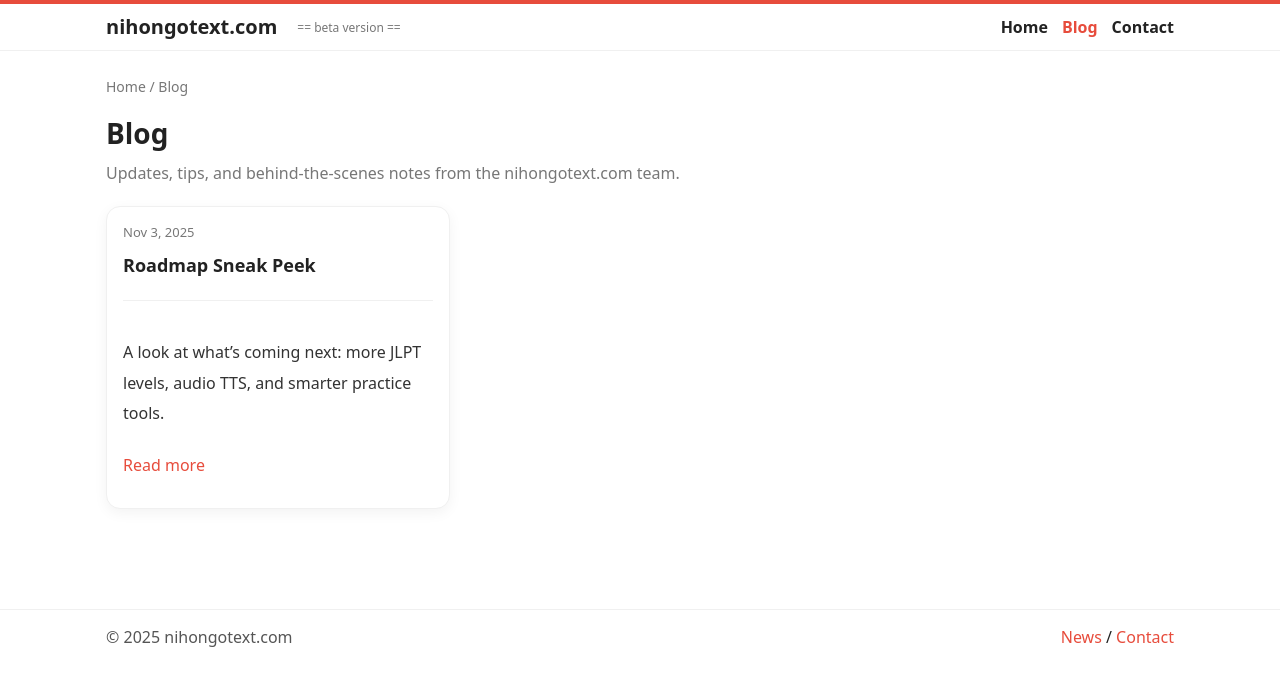
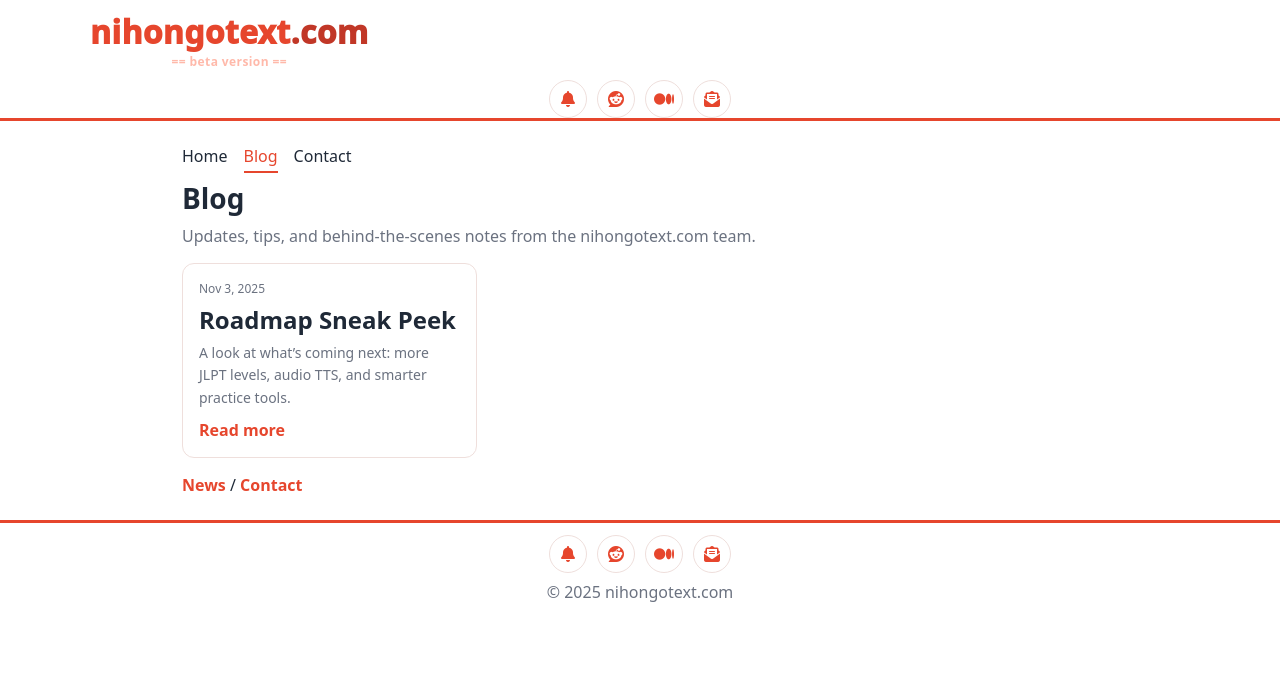
Before and after one commit to kuni92snow/nihongotext, a website: page blog/index.html in a window 1280 px wide. Drawn offline with Linux system fonts and the light colour scheme.

Commit message:
Update index.html

```diff
--- a/blog/index.html
+++ b/blog/index.html
@@ -4,165 +4,141 @@
   <meta charset="utf-8" />
   <meta name="viewport" content="width=device-width,initial-scale=1" />
   <title>Blog | nihongotext.com</title>
-  <meta http-equiv="Cache-Control" content="no-store, no-cache, must-revalidate, max-age=0">
-  <meta http-equiv="Pragma" content="no-cache">
-  <meta http-equiv="Expires" content="0">
-  <link rel="icon" href="/favicon.ico" />
+  <meta name="color-scheme" content="light only" />
+
+  <!-- Font Awesome (icons) -->
+  <link rel="stylesheet" href="https://cdnjs.cloudflare.com/ajax/libs/font-awesome/6.5.1/css/all.min.css" crossorigin="anonymous" referrerpolicy="no-referrer" />
+
+  <!-- GA4 (same as top/inquiry) -->
+  <script async src="https://www.googletagmanager.com/gtag/js?id=G-9QSHWJE0HZ"></script>
+  <script>
+    window.dataLayer = window.dataLayer || [];
+    function gtag(){dataLayer.push(arguments);}
+    gtag('js', new Date());
+    gtag('config', 'G-9QSHWJE0HZ', { send_page_view: true });
+  </script>
+
+  <!-- AdSense (same as top/inquiry) -->
+  <script async src="https://pagead2.googlesyndication.com/pagead/js/adsbygoogle.js?client=ca-pub-2358198194205084" crossorigin="anonymous"></script>
+
   <style>
+    /* ===== Site palette (same as inquiry) ===== */
     :root{
-      --accent:#e74c3c; --accent-2:#ff6b6b;
-      --ink:#222; --muted:#777; --bg:#fff; --card:#fff; --line:#f0f0f0;
+      --shu:#e6462d; --shu-deep:#c13727; --shu-tint:#fff2ef;
+      --shu-soft:#ffb9aa; --white:#fff; --ink:#1f2937; --muted:#6b7280; --border:#efdfdc;
+      --learned-bg:#eaf7ec; --learned-border:#cfead5; --learned-ink:#165b31;
     }
     *{box-sizing:border-box}
-    html,body{margin:0;background:var(--bg);color:var(--ink);
-      font-family:system-ui,-apple-system,Segoe UI,Roboto,Helvetica,Arial,"Noto Sans JP","Hiragino Kaku Gothic ProN","Yu Gothic",sans-serif}
-    a{color:var(--accent);text-decoration:none} a:hover{text-decoration:underline}
+    html,body{margin:0;color:var(--ink);background:#fff;
+      font-family:system-ui,-apple-system,Segoe UI,Roboto,Helvetica,Arial,"Noto Sans JP","Yu Gothic",Meiryo,sans-serif}
+    a{color:inherit;text-decoration:none}
+    .container{max-width:1100px;margin:0 auto;padding:0 16px}
 
-    .site-header{position:sticky;top:0;z-index:20;background:#fff;
-      border-top:4px solid var(--accent);border-bottom:1px solid var(--line)}
-    .head-inner{max-width:1100px;margin:0 auto;display:flex;align-items:center;gap:12px;padding:12px 16px}
-    .brand{font-weight:800;font-size:20px;line-height:1;cursor:pointer}
-    .beta{font-size:12px;color:#777;margin-left:8px}
-    nav{margin-left:auto;display:flex;gap:14px;flex-wrap:wrap}
-    nav a{color:var(--ink);font-weight:600} nav a.active{color:var(--accent)}
+    /* ===== Header (same as inquiry) ===== */
+    header{border-bottom:3px solid var(--shu);background:#fff}
+    .h-row{display:flex;align-items:center;justify-content:space-between;padding:10px 0}
+    .brand{display:flex;flex-direction:column;gap:2px}
+    .brand a.brand-link{display:inline-block;color:inherit;text-decoration:none}
+    .brand a.brand-link:focus-visible{outline:3px solid rgba(230,70,45,.35);border-radius:6px}
+    .brand-title{font-weight:980;letter-spacing:.3px;font-size:clamp(24px,4.2vw,32px);color:var(--shu)}
+    .brand-sub{width:fit-content;margin:0 auto;color:var(--shu-soft);font-weight:700;font-size:12px;letter-spacing:.4px}
+    .iconbar{display:flex;gap:10px;flex-wrap:wrap;justify-content:center}
+    .iconbar .tool{display:inline-flex;width:38px;height:38px;align-items:center;justify-content:center;border-radius:50%;
+      border:1px solid var(--border);background:#fff}
+    .iconbar .tool i{color:var(--shu)}
+    .iconbar .tool:hover{border-color:var(--shu)}
 
-    .site-footer{border-top:1px solid var(--line);padding:16px 0;margin-top:40px}
-    .foot-inner{max-width:1100px;margin:0 auto;display:flex;justify-content:space-between;align-items:center;padding:0 16px}
-    .copy{color:#555}
+    /* ===== Page main ===== */
+    main{max-width:980px;margin:20px auto 24px;padding:0 16px}
+    h1{font-size:28px;margin:0 0 8px}
+    .lead{color:var(--muted);margin:0 0 16px}
 
-    .wrap{max-width:1100px;margin:0 auto;padding:20px 16px 60px}
-    .breadcrumbs{font-size:14px;color:var(--muted);margin:6px 0 14px}
-    .breadcrumbs a{color:var(--muted)}
-    .page-title{font-size:28px;font-weight:800;margin:18px 0 10px}
-    .desc{color:var(--muted);margin:0 0 22px}
+    /* Blog cards */
+    .cards{display:grid;grid-template-columns:repeat(auto-fill,minmax(260px,1fr));gap:16px}
+    .card{border:1px solid var(--border);border-radius:12px;background:#fff;padding:16px}
+    .date{font-size:12px;color:var(--muted);margin-bottom:6px}
+    .title{font-weight:800;margin:0 0 6px}
+    .desc{color:var(--muted);font-size:14px;line-height:1.6;margin:0 0 10px}
+    .read{font-weight:700;color:var(--shu)}
+    .read:hover{color:var(--shu-deep);text-decoration:underline}
 
-    .grid{display:grid;grid-template-columns:repeat(3,1fr);gap:18px}
-    @media (max-width:980px){ .grid{grid-template-columns:repeat(2,1fr);} }
-    @media (max-width:640px){ .grid{grid-template-columns:1fr;} }
+    /* ===== Footer (same as inquiry) ===== */
+    footer{border-top:3px solid var(--shu);margin-top:24px;background:#fff}
+    .f-row{display:flex;flex-direction:column;gap:8px;align-items:center;justify-content:center;padding:12px 0}
+    .copy{color:#6b7280}
 
-    .card{background:var(--card);border:1px solid var(--line);border-radius:14px;padding:16px;
-      box-shadow:0 4px 14px rgba(0,0,0,.05);display:flex;flex-direction:column;gap:10px}
-    .meta{display:flex;gap:10px;align-items:center;color:var(--muted);font-size:13px}
-    .title{font-size:18px;font-weight:800;line-height:1.4;margin:2px 0}
-    .body{color:#333;line-height:1.9}
-    .hr{height:1px;background:var(--line);margin:10px 0}
-    .more{margin-top:auto}
+    /* Breadcrumb / nav under header (optional) */
+    .crumb{font-size:13px;color:var(--muted);margin:10px 0}
+    .topnav{display:flex;gap:16px;margin:0 0 6px}
+    .topnav a{padding:4px 0;border-bottom:2px solid transparent}
+    .topnav a.active{border-color:var(--shu);color:var(--shu)}
   </style>
 </head>
 <body>
-  <header class="site-header">
-    <div class="head-inner">
-      <div class="brand" onclick="location.href='/'">nihongotext.com</div>
-      <div class="beta">== beta version ==</div>
-      <nav aria-label="Site">
-        <a href="/index.html">Home</a>
-        <a href="/blog/" class="active">Blog</a>
-        <a href="/inquiry/">Contact</a>
+  <!-- ===== Header ===== -->
+  <header>
+    <div class="container h-row positioned">
+      <div class="brand">
+        <a class="brand-link" id="homeLink" href="/" aria-label="nihongotext.com のトップページへ">
+          <div class="brand-title">nihongotext<span style="color:var(--shu-deep)">.com</span></div>
+          <div class="brand-sub">== beta version ==</div>
+        </a>
+      </div>
+      <div></div>
+    </div>
+    <div class="container">
+      <nav class="iconbar" aria-label="site icons">
+        <a class="tool" title="お知らせ（ブログ）" href="/blog/"><i class="fas fa-bell"></i></a>
+        <a class="tool" title="Reddit" target="_blank" href="https://reddit.com/r/nihongotext"><i class="fab fa-reddit"></i></a>
+        <a class="tool" title="Medium" target="_blank" href="https://medium.com/@nihongotext"><i class="fab fa-medium"></i></a>
+        <a class="tool" title="Substack" target="_blank" href="https://substack.com/@nihongotext"><i class="fas fa-envelope-open-text"></i></a>
       </nav>
     </div>
   </header>
 
-  <main class="wrap">
-    <div class="breadcrumbs"><a href="/index.html">Home</a> / Blog</div>
-    <h1 class="page-title">Blog</h1>
-    <p class="desc">Updates, tips, and behind-the-scenes notes from the nihongotext.com team.</p>
-    <section id="post-grid" class="grid" aria-live="polite"></section>
+  <!-- ===== Main ===== -->
+  <main>
+    <div class="container">
+      <nav class="topnav" aria-label="breadcrumbs and tabs">
+        <a href="/"      >Home</a>
+        <a href="/blog/" class="active">Blog</a>
+        <a href="/inquiry/">Contact</a>
+      </nav>
+
+      <h1>Blog</h1>
+      <p class="lead">Updates, tips, and behind-the-scenes notes from the nihongotext.com team.</p>
+
+      <section class="cards">
+        <!-- Example post card -->
+        <article class="card">
+          <div class="date">Nov 3, 2025</div>
+          <h2 class="title">Roadmap Sneak Peek</h2>
+          <p class="desc">A look at what’s coming next: more JLPT levels, audio TTS, and smarter practice tools.</p>
+          <a class="read" href="/blog/roadmap.html">Read more</a>
+        </article>
+      </section>
+
+      <div style="margin-top:16px">
+        <a class="read" href="/news.html">News</a> / <a class="read" href="/inquiry/">Contact</a>
+      </div>
+    </div>
   </main>
 
-  <footer class="site-footer">
-    <div class="foot-inner">
-      <div class="copy">© <span id="yy"></span> nihongotext.com</div>
-      <div><a href="/blog/news.html">News</a> / <a href="/inquiry/index.html">Contact</a></div>
+  <!-- ===== Footer ===== -->
+  <footer>
+    <div class="container f-row">
+      <nav class="iconbar" aria-label="site icons">
+        <a class="tool" title="お知らせ（ブログ）" href="/blog/"><i class="fas fa-bell"></i></a>
+        <a class="tool" title="Reddit" target="_blank" href="https://reddit.com/r/nihongotext"><i class="fab fa-reddit"></i></a>
+        <a class="tool" title="Medium" target="_blank" href="https://medium.com/@nihongotext"><i class="fab fa-medium"></i></a>
+        <a class="tool" title="Substack" target="_blank" href="https://substack.com/@nihongotext"><i class="fas fa-envelope-open-text"></i></a>
+      </nav>
+      <div class="copy">© 2025 nihongotext.com</div>
     </div>
   </footer>
 
   <script>
-    // 年号
-    document.getElementById("yy").textContent = String(new Date().getFullYear());
-
-    // --- キャッシュ/古いSWの影響を極力バイパス ---
-    (async () => {
-      try{
-        if ('serviceWorker' in navigator) {
-          const regs = await navigator.serviceWorker.getRegistrations();
-          for (const r of regs) { if (r.scope.startsWith(location.origin)) { /*必要なら解除*/ } }
-        }
-        if ('caches' in window) {
-          const keys = await caches.keys();
-          for (const k of keys) { if (k.includes('nihongotext')) { await caches.delete(k); } }
-        }
-      }catch(_e){}
-    })();
-
-    const root = document.getElementById("post-grid");
-    const BUSTER = `v=${encodeURIComponent(new Date().toISOString().slice(0,19))}`;
-
-    // フォールバック記事（JSONが404でも真っ白にしない）
-    const FALLBACK = [{
-      id:"hello-nihongotext",
-      date:"2025-10-30",
-      title:"サイト更新(こうしん)のお知らせ",
-      summary:"Blog の初期化中です。しばらくしてから再読み込みしてください。",
-      href:"/index.html"
-    }];
-
-    fetch(`/blog/blogPosts.json?${BUSTER}`, { cache: 'no-store' })
-      .then(r => r.ok ? r.json() : Promise.reject(new Error(r.statusText)))
-      .then(json => {
-        const items = Array.isArray(json) ? json : [];
-        render(items.length ? items : FALLBACK);
-        injectLDJson(items.length ? items : FALLBACK);
-      })
-      .catch(() => {
-        render(FALLBACK);
-        injectLDJson(FALLBACK);
-      });
-
-    function cardTemplate(p){
-      const titleHtml  = ruby(p.title || '');
-      const summaryHtml= p.summary ? ruby(p.summary) : '';
-      const jaNoteHtml = p.jaNote  ? ruby(p.jaNote)  : '';
-      return `
-        <article class="card" data-id="${esc(p.id)}" aria-labelledby="${esc(p.id)}-title">
-          <div class="meta"><time datetime="${esc(p.date)}">${fmtEn(p.date)}</time></div>
-          <h2 id="${esc(p.id)}-title" class="title">${titleHtml}</h2>
-          <div class="hr"></div>
-          ${summaryHtml ? `<p class="body">${summaryHtml}</p>` : ""}
-          ${jaNoteHtml ? `<p class="body">${jaNoteHtml}</p>` : ""}
-          ${p.href ? `<p class="more"><a href="${p.href}">Read more</a></p>` : ""}
-        </article>`;
-    }
-    function render(items){ root.innerHTML = items.map(cardTemplate).join(""); }
-    function ruby(s){
-      return esc(String(s)).replace(/([^\s()（）]+)\(([^()]+)\)/g,
-        (_m,kan,rt)=>`<ruby>${kan}<rt>${rt}</rt></ruby>`);
-    }
-    function fmtEn(iso){
-      const d = new Date(iso+"T00:00:00");
-      return d.toLocaleDateString("en-US",{year:"numeric",month:"short",day:"numeric"});
-    }
-    function esc(s){
-      return String(s).replaceAll("&","&amp;").replaceAll("<","&lt;")
-        .replaceAll(">","&gt;").replaceAll('"',"&quot;").replaceAll("'","&#39;");
-    }
-    function injectLDJson(items){
-      const data = {
-        "@context":"https://schema.org",
-        "@type":"Blog",
-        "name":"nihongotext.com Blog",
-        "blogPost": items.map(p=>({
-          "@type":"BlogPosting",
-          "headline": p.title || "",
-          "datePublished": p.date,
-          "dateModified": p.date,
-          "description": p.summary || "",
-          "mainEntityOfPage": {"@type":"WebPage","@id": location.href}
-        }))
-      };
-      let el = document.getElementById("ld-json");
-      if(!el){ el = document.createElement("script"); el.id="ld-json"; el.type="application/ld+json"; document.body.appendChild(el); }
-      el.textContent = JSON.stringify(data);
-    }
+    // このページでは SW は登録しません（問い合わせと同方針）
   </script>
 </body>
 </html>
```
